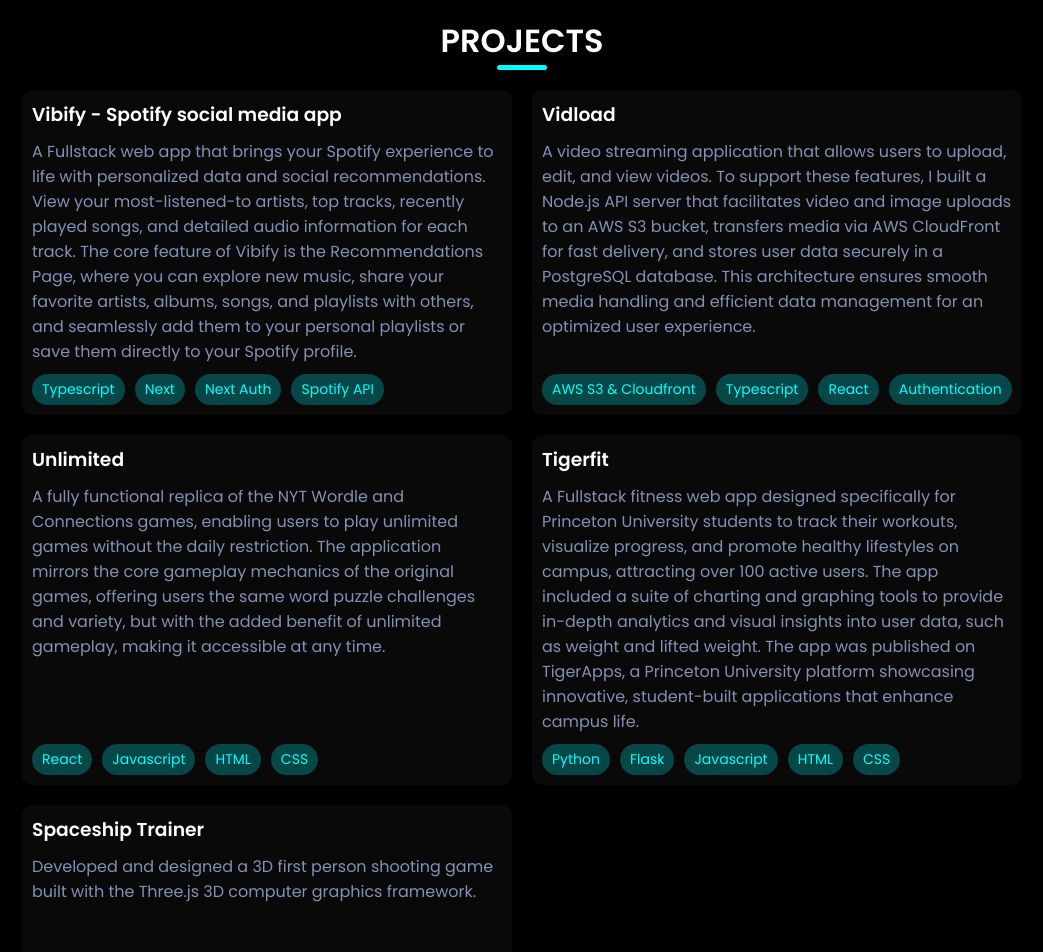
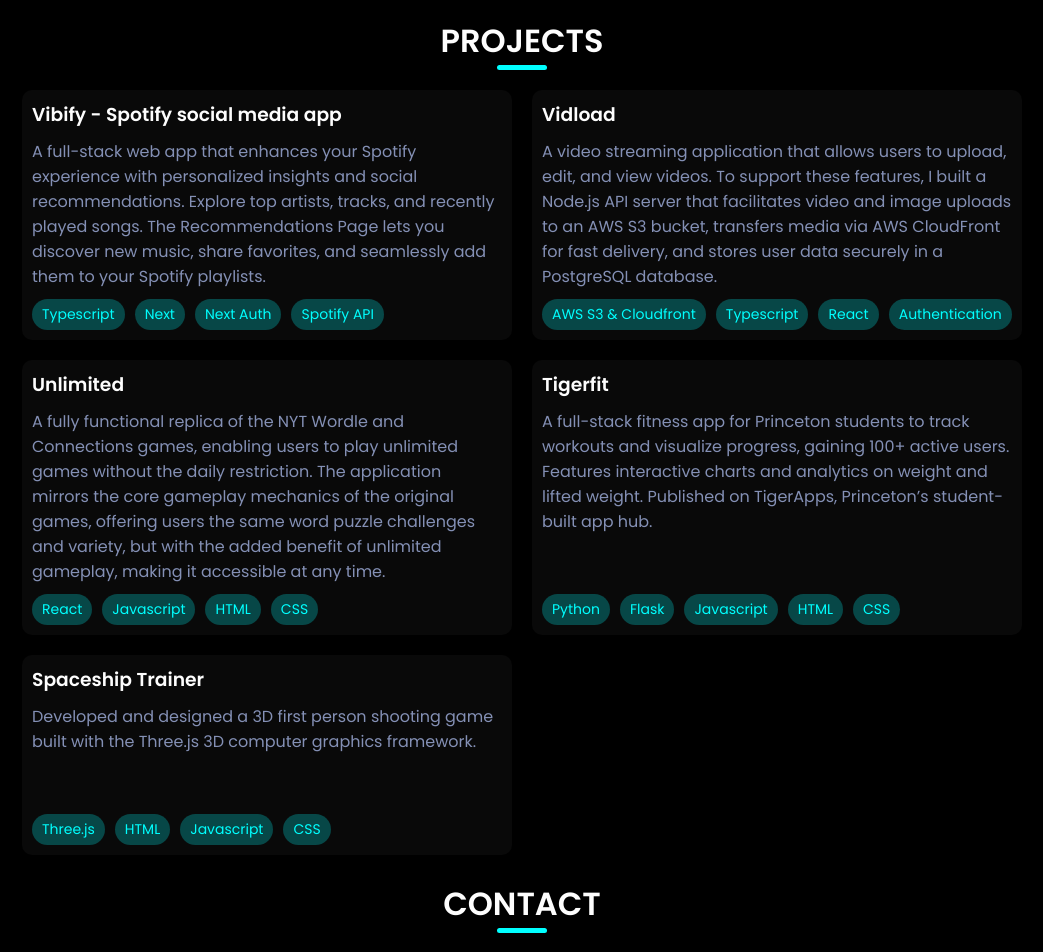
Before and after one commit to kevincas01/portfolio, a React (Create React App) app: page / in a window 1280 px wide. Shown: the part 2280-3232 px from the top of the page, without its empty margins (118-1161 px from the left). Built offline with nearby package versions, Linux system fonts and the light colour scheme; the HTML template or start-up script is replaced by a standard one.

Commit message:
Reword Project descriptions

```diff
--- a/src/Components/Projects.js
+++ b/src/Components/Projects.js
@@ -4,15 +4,12 @@
   const projectsList = [
     {
       title: "Vibify - Spotify social media app",
-      description: `A Fullstack web app that brings your Spotify experience to life with personalized data and social recommendations.
-View your most-listened-to artists, top tracks, recently played songs, and detailed audio information for each track.
-The core feature of Vibify is the Recommendations Page, where you can explore new music, share your favorite artists, albums, songs, and playlists with others, and seamlessly add them to your personal playlists or save them directly to your Spotify profile.`,
+      description: `A full-stack web app that enhances your Spotify experience with personalized insights and social recommendations. Explore top artists, tracks, and recently played songs. The Recommendations Page lets you discover new music, share favorites, and seamlessly add them to your Spotify playlists.`,
       skills: ["Typescript", "Next", "Next Auth", "Spotify API"],
     },
     {
       title: "Vidload",
-      description: `A video streaming application that allows users to upload, edit, and view videos. To support these features, I built a Node.js API server that facilitates video and image uploads to an AWS S3 bucket, transfers media via AWS CloudFront for fast delivery, and stores user data securely in a PostgreSQL database.
-      This architecture ensures smooth media handling and efficient data management for an optimized user experience.`,
+      description: `A video streaming application that allows users to upload, edit, and view videos. To support these features, I built a Node.js API server that facilitates video and image uploads to an AWS S3 bucket, transfers media via AWS CloudFront for fast delivery, and stores user data securely in a PostgreSQL database.`,
       skills: ["AWS S3 & Cloudfront", "Typescript", "React", "Authentication"],
     },
     {
@@ -22,13 +19,13 @@
     },
     {
       title: "Tigerfit",
-      description: `A Fullstack fitness web app designed specifically for Princeton University students to track their workouts, visualize progress, and promote healthy lifestyles on campus, attracting over 100 active users. The app included a suite of charting and graphing tools to provide in-depth analytics and visual insights into user data, such as weight and lifted weight. The app was published on TigerApps, a Princeton University platform showcasing innovative, student-built applications that enhance campus life.`,
+      description: `A full-stack fitness app for Princeton students to track workouts and visualize progress, gaining 100+ active users. Features interactive charts and analytics on weight and lifted weight. Published on TigerApps, Princeton’s student-built app hub.`,
       skills: ["Python", "Flask", "Javascript", "HTML", "CSS"],
     },
     {
       title: "Spaceship Trainer",
       description: `Developed and designed a 3D first person shooting game built with the Three.js 3D computer graphics framework.`,
-      skills: ["Three.js", "Javascript", "CSS"],
+      skills: ["Three.js", "HTML", "Javascript", "CSS"],
     },
   ];
   return (
```
